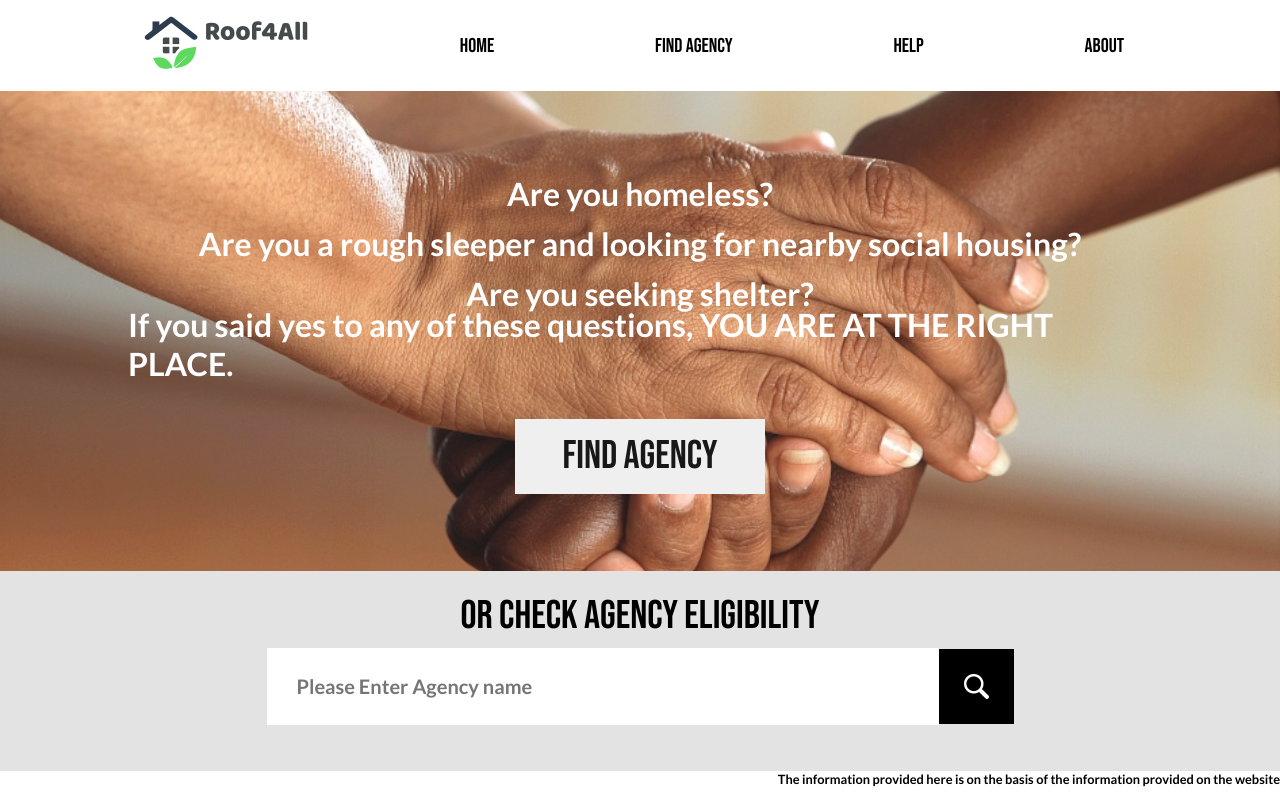
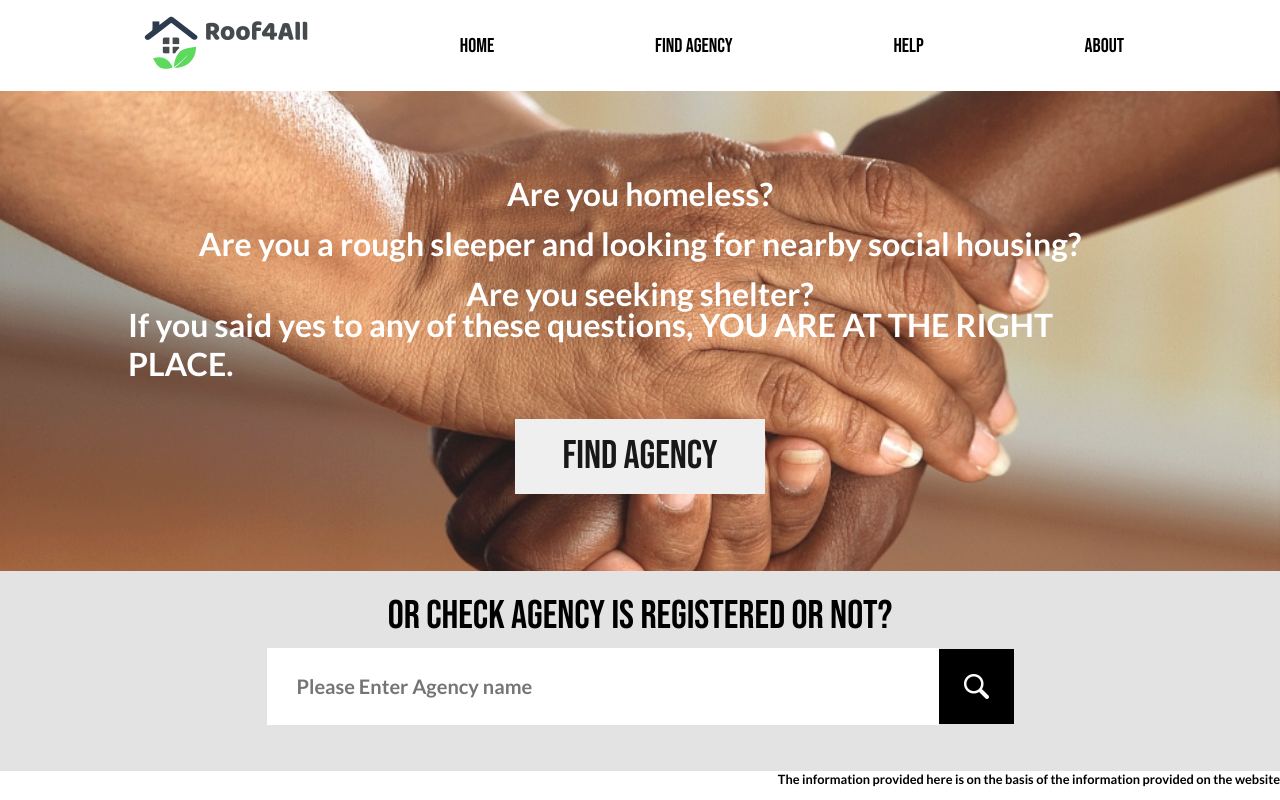
Before and after one commit to apuscos/FIT5120-Team24, a React (Create React App) app in the folder root4all/: page / in a window 1280 px wide. Built offline with nearby package versions, Linux system fonts and the light colour scheme; no server answers; what aws-amplify would draw is missing.

Commit message:
1. Change prompt message

```diff
--- a/root4all/src/Home.js
+++ b/root4all/src/Home.js
@@ -74,9 +74,9 @@ async function callApi(inputVal, callback) {
         console.log(data)
         //For testing only
         if (data["found"]){
-            callback(`${inputVal} is an eligible Agency`)
+            callback(`${inputVal} agency is a government registered agency`)
         } else {
-            callback(`${inputVal} is not an Eligible Agency`)
+            callback(`${inputVal}agency is not a government registered agency`)
         }
     } catch (err) {
         console.log("Error:", err)
@@ -102,7 +102,7 @@ function Home() {
                 <FindAgencyArea to={"/findAgency"}>Find Agency</FindAgencyArea>
             </Slogan>
             <Search.Area>
-                <Search.TextArea>Or Check agency Eligibility</Search.TextArea>
+                <Search.TextArea>or check agency is registered or not?</Search.TextArea>
                 <Search.SearchArea>
                     <Search.InputArea onChange={e => setInput(e.target.value)} placeholder={"Please Enter Agency name"}/>
                     <Search.SearchButton onClick={() => callApi(input, setResult)}></Search.SearchButton>
```
